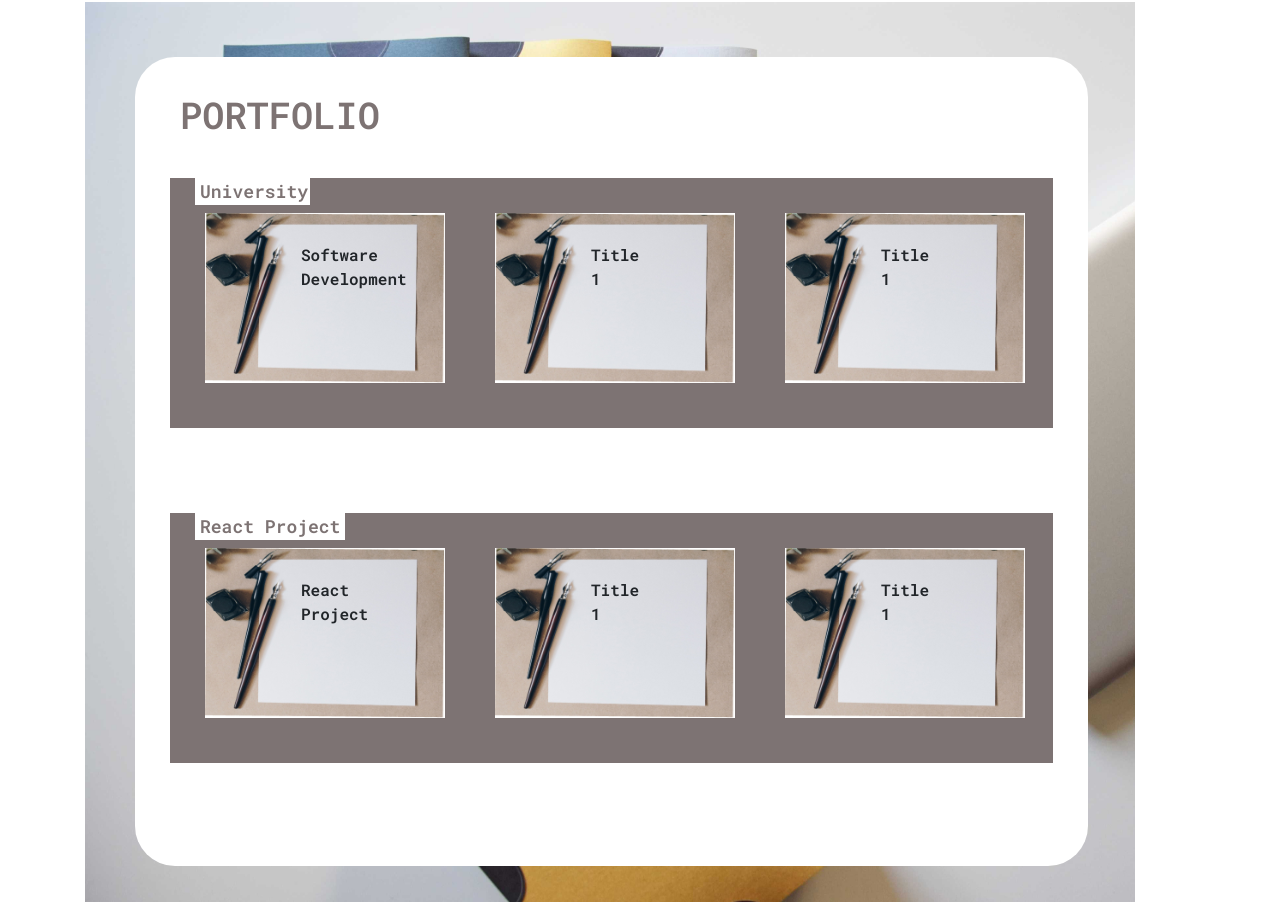
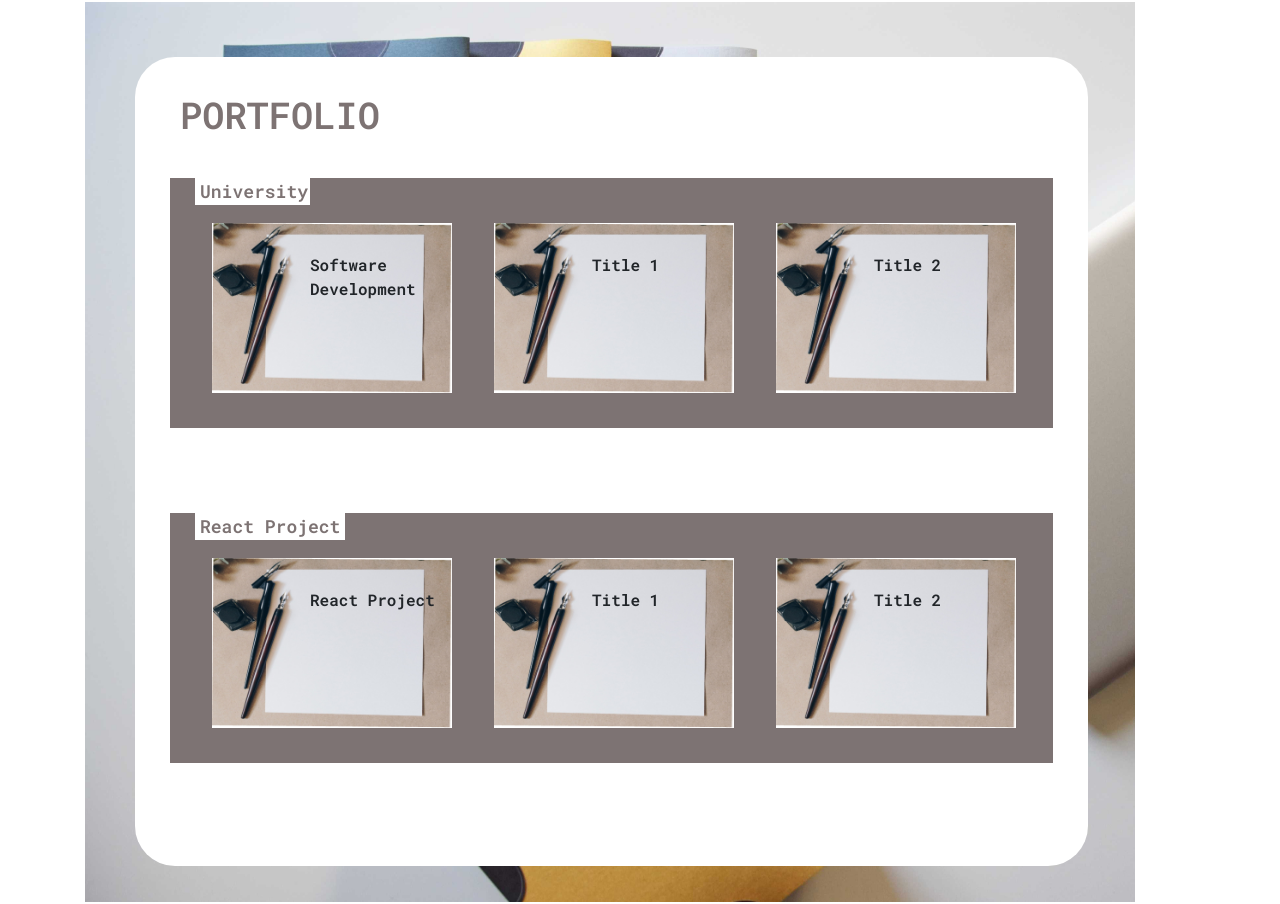
Before and after one commit to Bdhawa123/website, a React (Create React App) app in the folder frontend/: page / in a window 1280 px wide. Shown: the part 3515-4419 px from the top of the page. Built offline with nearby package versions, Linux system fonts and the light colour scheme; no server answers; the HTML template or start-up script is replaced by a standard one; what cloudinary-react would draw is missing.

Commit message:
Portfolio modified a bit

```diff
--- a/frontend/src/Components/Pages/FifthPage.js
+++ b/frontend/src/Components/Pages/FifthPage.js
@@ -1,29 +1,33 @@
-import React from "react";
+import React, { useState } from "react";
 import folder from "./../../images/folder.jpg";
 import "./../../styles/FifthPage.css";
+import FifthPageExpanded from "./FifthPageExpanded";
+import { CSSTransition } from "react-transition-group";
 
 const University_Project = [
   { Title: "Software Development", Description: "Description", link: "Link" },
   { Title: "Title 1", Description: "Description", link: "Link" },
-  { Title: "Title 1", Description: "Description", link: "Link" },
-  { Title: "Title 1", Description: "Description", link: "Link" },
-  { Title: "Title 1", Description: "Description", link: "Link" },
-  { Title: "Title 1", Description: "Description", link: "Link" },
-  { Title: "Title 1", Description: "Description", link: "Link" },
+  { Title: "Title 2", Description: "Description", link: "Link" },
+  { Title: "Title 3", Description: "Description", link: "Link" },
+  { Title: "Title 4", Description: "Description", link: "Link" },
+  { Title: "Title 5", Description: "Description", link: "Link" },
+  { Title: "Title 6", Description: "Description", link: "Link" },
 ];
 
 const React_Projects = [
   { Title: "React Project", Description: "Description", link: "Link" },
   { Title: "Title 1", Description: "Description", link: "Link" },
-  { Title: "Title 1", Description: "Description", link: "Link" },
-  { Title: "Title 1", Description: "Description", link: "Link" },
-  { Title: "Title 1", Description: "Description", link: "Link" },
-  { Title: "Title 1", Description: "Description", link: "Link" },
-  { Title: "Title 1", Description: "Description", link: "Link" },
+  { Title: "Title 2", Description: "Description", link: "Link" },
+  { Title: "Title 3", Description: "Description", link: "Link" },
+  { Title: "Title 4", Description: "Description", link: "Link" },
+  { Title: "Title 5", Description: "Description", link: "Link" },
+  { Title: "Title 6", Description: "Description", link: "Link" },
 ];
 const FifthPage = () => {
   // University_Projects = {};
   // React_Projects = {};
+
+  const [toggle, setToggle] = useState(false);
 
   return (
     <div className="portfolioContainer">
@@ -32,16 +36,21 @@ const FifthPage = () => {
 
         <div className="universityProjects">
           <div className="uniTextDes">University</div>
+          <div className="wrapper">
             <div className="horizontal_scroll">
               {University_Project.map((Project) => {
-              console.log(Project);
                 return (
-                <div>
+                  <div
+                    onClick={() => {
+                      setToggle(!toggle);
+                    }}
+                  >
                     <img src={folder} className="folderImg" />
                     <div className="ProjectDesc">{Project.Title}</div>
                   </div>
                 );
               })}
+            </div>
           </div>
         </div>
 
@@ -62,6 +71,9 @@ const FifthPage = () => {
 
         <div className="reactProjects"></div>
       </div>
+      <CSSTransition in={toggle} className="fade" unmountOnExit>
+        <FifthPageExpanded />
+      </CSSTransition>
     </div>
   );
 };
--- /dev/null
+++ b/frontend/src/Components/Pages/FifthPageExpanded.js
@@ -0,0 +1,7 @@
+import React from "react";
+
+const FifthPageExpanded = () => {
+  return <div>This is a test case</div>;
+};
+
+export default FifthPageExpanded;
--- a/frontend/src/Components/Pages/SixthPage.js
+++ b/frontend/src/Components/Pages/SixthPage.js
@@ -84,12 +84,7 @@ const SixthPage = () => {
       </div>
 
       {/* {togglePage === true ? ( */}
-      <CSSTransition
-        in={togglePage}
-        timeout={300}
-        classNames="fade"
-        unmountOnExit
-      >
+      <CSSTransition in={togglePage} classNames="fade" unmountOnExit>
         <SixthPageOnClick
           titleName={PageProps.titleName}
           description={PageProps.Description}
--- a/frontend/src/styles/FifthPage.css
+++ b/frontend/src/styles/FifthPage.css
@@ -45,39 +45,31 @@
 }
 
 .horizontal_scroll {
-  position: absolute;
-  width: 600px;
-  height: 870px;
-  overflow-y: auto;
-  overflow-x: hidden;
-  transform: rotate(-90deg) translateY(-600px);
-  transform-origin: right top;
-  scrollbar-width: none;
-}
-
-.horizontal_scroll::-webkit-scrollbar {
-  display: none;
-}
-
-.horizontal_scroll > div {
-  /* width: 100px; */
-  height: 290px;
-  transform: rotate(90deg);
-  transform-origin: right top;
-  margin-right: 35px;
+  display: flex;
+  flex-wrap: nowrap;
+  overflow: auto;
 }
 
 .folderImg {
+  margin-top: 18px;
   height: 170px;
   width: 240px;
-  margin-left: 600px; /* should be image width * n(no of repititons)*/
+  margin-left: 42px;
+
+  /* margin-left: 600px; should be image width * n(no of repititons) */
 }
 
 .ProjectDesc {
   position: relative;
   top: -140px;
-  left: 96px;
-  margin-left: 600px;
+  margin-left: 140px;
+  cursor: pointer;
+  transition: all 0.5s;
+}
+
+.ProjectDesc:hover {
+  transform: scale(1.25);
+  text-decoration: underline;
 }
 
 /* Second Part of the React Project !!! */
@@ -93,3 +85,25 @@
 .xtra_spacing {
   margin-top: 85px;
 }
+
+.fade-enter {
+  opacity: 0;
+  transform: scale(0.9);
+}
+.fade-enter-active {
+  opacity: 1;
+  transform: translateX(0);
+  transition: opacity 300ms, transform 300ms;
+  -webkit-transition: opacity 300ms, transform 300ms;
+  -moz-transition: opacity 300ms, transform 300ms;
+}
+.fade-exit {
+  opacity: 1;
+}
+.fade-exit-active {
+  opacity: 0;
+  transform: scale(0.9);
+  transition: opacity 300ms, transform 300ms;
+  -webkit-transition: opacity 300ms, transform 300ms;
+  -moz-transition: opacity 300ms, transform 300ms;
+}
```
Lines whose indentation alone changed are shown as unchanged.
